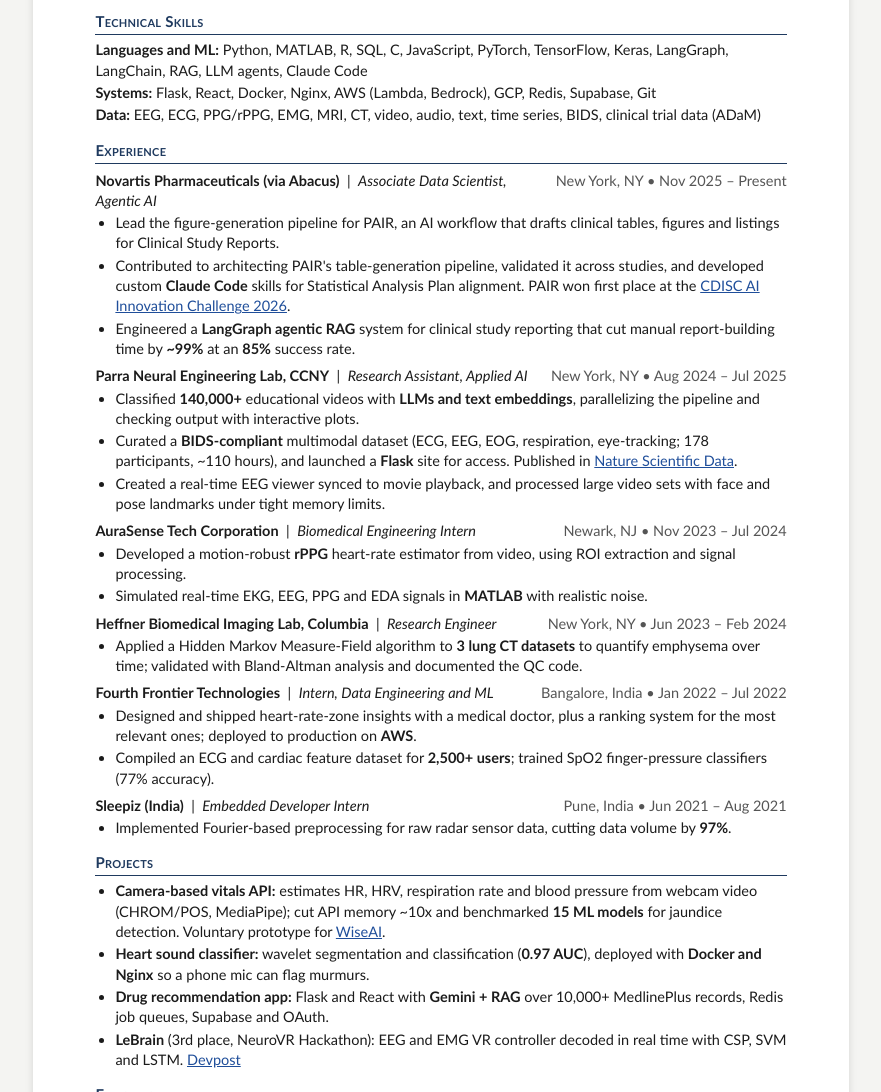
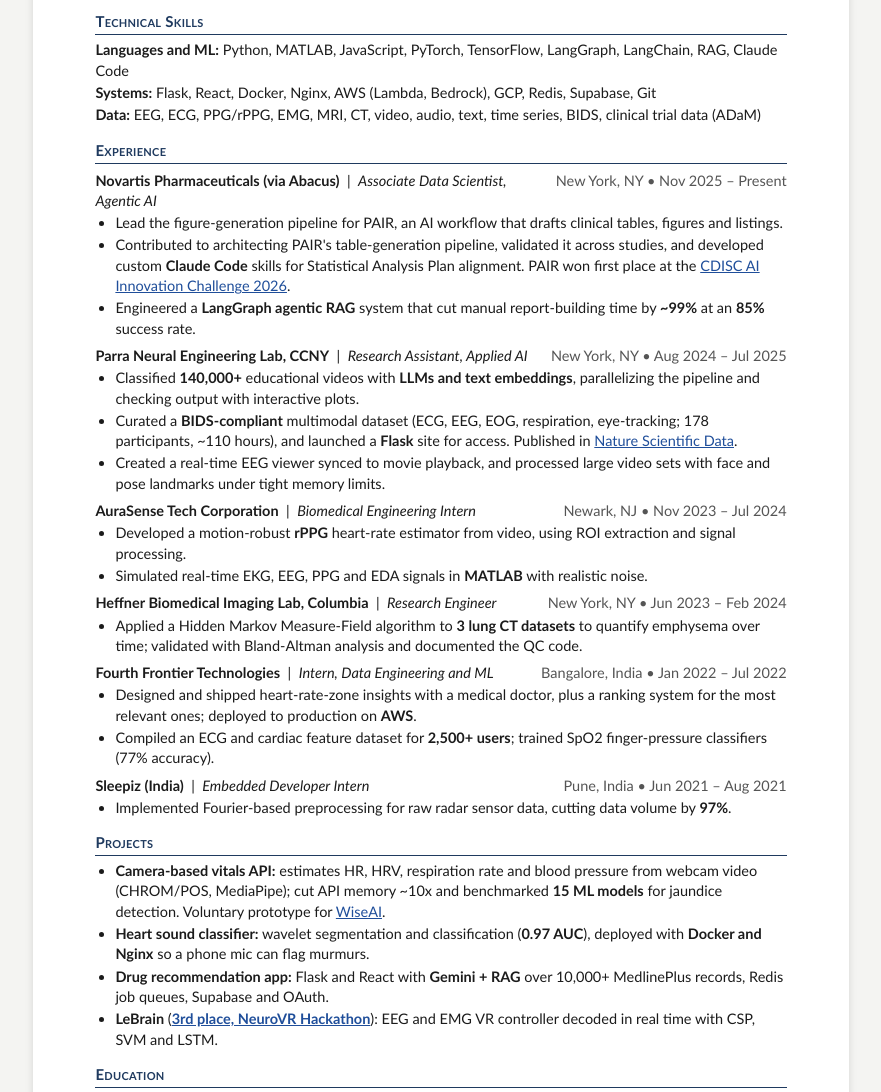
Before and after one commit to nikhilkuppa/nikhilkuppa.github.io, a plain HTML site: page resume/index.html in a window 1280 px wide. Shown: the part 169-1261 px from the top of the page, without its empty margins (199-1080 px from the left). Drawn offline with Linux system fonts and the light colour scheme.

Commit message:
Update resume page: skills, font size, LeBrain link
Co-Authored-By: Claude Sonnet 5.5 <noreply@anthropic.com>

```diff
--- a/resume/index.html
+++ b/resume/index.html
@@ -24,9 +24,10 @@
   @media (max-width: 640px) { .page { padding:20px 16px; font-size:15px; } .entry { flex-direction:column; gap:0; } .when { white-space:normal; } }
   @media print {
     @page { size: letter; margin: 0.45in 0.65in; }
-    body { background:#fff; font-size:10pt; }
+    body { background:#fff; font-size:10.5pt; line-height:1.22; }
     .bar { display:none; }
-    .page { box-shadow:none; margin:0; padding:0; max-width:none; font-size:10pt; }
+    .page { box-shadow:none; margin:0; padding:0; max-width:none; font-size:10.5pt; }
+    li { margin-bottom:1pt; } h2 { margin-bottom:3pt; } .entry { margin-top:4pt; }
     h1 { font-size:22pt; } h2 { font-size:11pt; margin-top:6pt; }
     a { color:var(--link); }
   }
@@ -38,15 +39,15 @@
 <h1>Nikhil Kuppa</h1>
 <p class="contact">New York, NY &nbsp;•&nbsp; <a href="mailto:nkk2126@columbia.edu">nkk2126@columbia.edu</a> &nbsp;•&nbsp; <a href="https://nikhilkuppa.github.io">nikhilkuppa.github.io</a> &nbsp;•&nbsp; <a href="https://github.com/nikhilkuppa">GitHub</a> &nbsp;•&nbsp; <a href="https://www.linkedin.com/in/nikhilkuppa/">LinkedIn</a></p>
 <h2>Technical Skills</h2>
-<p class="skill"><strong>Languages and ML:</strong> Python, MATLAB, R, SQL, C, JavaScript, PyTorch, TensorFlow, Keras, LangGraph, LangChain, RAG, LLM agents, Claude Code</p>
+<p class="skill"><strong>Languages and ML:</strong> Python, MATLAB, JavaScript, PyTorch, TensorFlow, LangGraph, LangChain, RAG, Claude Code</p>
 <p class="skill"><strong>Systems:</strong> Flask, React, Docker, Nginx, AWS (Lambda, Bedrock), GCP, Redis, Supabase, Git</p>
 <p class="skill"><strong>Data:</strong> EEG, ECG, PPG/rPPG, EMG, MRI, CT, video, audio, text, time series, BIDS, clinical trial data (ADaM)</p>
 <h2>Experience</h2>
 <div class="entry"><span><strong>Novartis Pharmaceuticals (via Abacus)</strong> &nbsp;|&nbsp; <em>Associate Data Scientist, Agentic AI</em></span><span class="when">New York, NY  •  Nov 2025 – Present</span></div>
 <ul>
-<li>Lead the figure-generation pipeline for PAIR, an AI workflow that drafts clinical tables, figures and listings for Clinical Study Reports.</li>
+<li>Lead the figure-generation pipeline for PAIR, an AI workflow that drafts clinical tables, figures and listings.</li>
 <li>Contributed to architecting PAIR's table-generation pipeline, validated it across studies, and developed custom <strong>Claude Code</strong> skills for Statistical Analysis Plan alignment. PAIR won first place at the <a href="https://www.cdisc.org/events/ai-innovation-challenge">CDISC AI Innovation Challenge 2026</a>.</li>
-<li>Engineered a <strong>LangGraph agentic RAG</strong> system for clinical study reporting that cut manual report-building time by <strong>~99%</strong> at an <strong>85%</strong> success rate.</li>
+<li>Engineered a <strong>LangGraph agentic RAG</strong> system that cut manual report-building time by <strong>~99%</strong> at an <strong>85%</strong> success rate.</li>
 </ul>
 <div class="entry"><span><strong>Parra Neural Engineering Lab, CCNY</strong> &nbsp;|&nbsp; <em>Research Assistant, Applied AI</em></span><span class="when">New York, NY  •  Aug 2024 – Jul 2025</span></div>
 <ul>
@@ -77,7 +78,7 @@
 <li><strong>Camera-based vitals API:</strong> estimates HR, HRV, respiration rate and blood pressure from webcam video (CHROM/POS, MediaPipe); cut API memory ~10x and benchmarked <strong>15 ML models</strong> for jaundice detection. Voluntary prototype for <a href="https://www.wiseai.care/">WiseAI</a>.</li>
 <li><strong>Heart sound classifier:</strong> wavelet segmentation and classification (<strong>0.97 AUC</strong>), deployed with <strong>Docker and Nginx</strong> so a phone mic can flag murmurs.</li>
 <li><strong>Drug recommendation app:</strong> Flask and React with <strong>Gemini + RAG</strong> over 10,000+ MedlinePlus records, Redis job queues, Supabase and OAuth.</li>
-<li><strong>LeBrain</strong> (3rd place, NeuroVR Hackathon): EEG and EMG VR controller decoded in real time with CSP, SVM and LSTM. <a href="https://devpost.com/software/lebrain">Devpost</a></li>
+<li><strong>LeBrain</strong> (<a href="https://devpost.com/software/lebrain"><strong>3rd place, NeuroVR Hackathon</strong></a>): EEG and EMG VR controller decoded in real time with CSP, SVM and LSTM.</li>
 </ul>
 <h2>Education</h2>
 <div class="entry"><span><strong>Columbia University</strong>, M.S. Biomedical Engineering &nbsp;|&nbsp; GPA 3.88/4</span><span class="when">Dec 2023</span></div>
```
